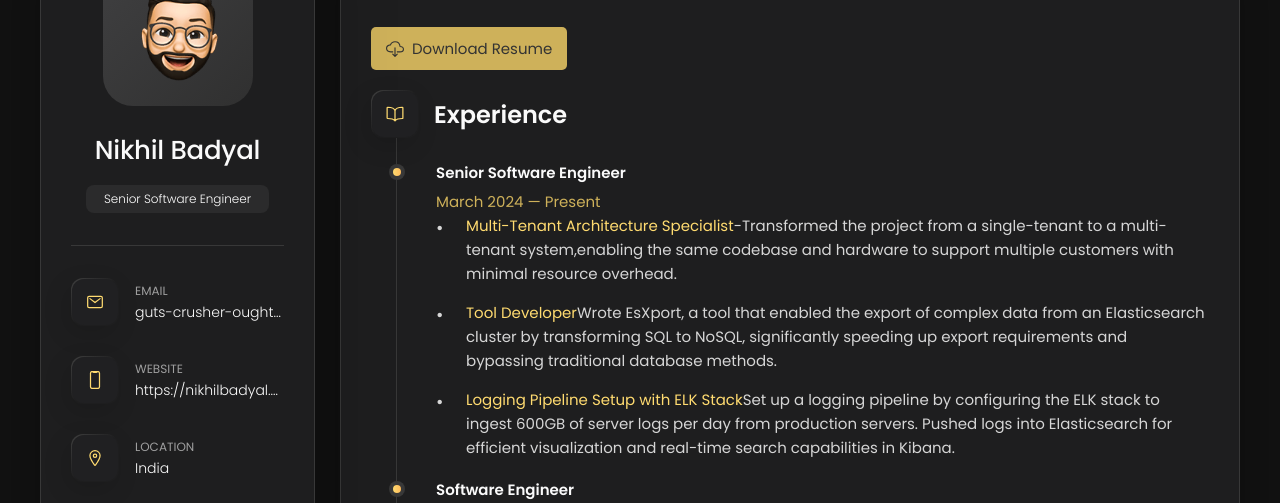
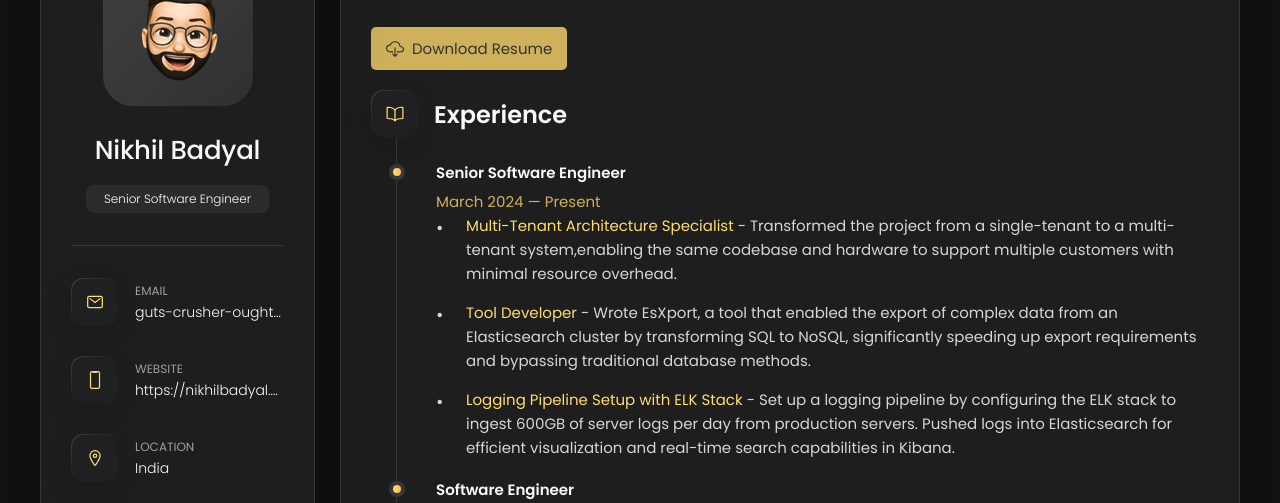
Before and after one commit to nikhilbadyal/nikhilbadyal.github.io, a plain HTML site: page index.html in a window 1280 px wide. Both pictures are taken after a click on the button "Resume". Shown: the part 162-665 px from the top of the page. Drawn offline with nearby package versions, Linux system fonts and the light colour scheme; files whose address does not match are found by name.

Commit message:
👶 Added missing spaces

```diff
--- a/index.html
+++ b/index.html
@@ -424,9 +424,9 @@
 
               <p class="timeline-text">
                 <ul class="styled-list">
-                <li><b>Multi-Tenant Architecture Specialist</b>-Transformed the project from a single-tenant to a multi-tenant system,enabling the same codebase and hardware to support multiple customers with minimal resource overhead.</li>
-                <li><b>Tool Developer</b>Wrote EsXport, a tool that enabled the export of complex data from an Elasticsearch cluster by transforming SQL to NoSQL, significantly speeding up export requirements and bypassing traditional database methods.</li>
-                <li><b>Logging Pipeline Setup with ELK Stack</b>Set up a logging pipeline by configuring the ELK stack to ingest 600GB of server logs per day from production servers. Pushed logs into Elasticsearch for efficient visualization and real-time search capabilities in Kibana.</li>
+                <li><b>Multi-Tenant Architecture Specialist</b> - Transformed the project from a single-tenant to a multi-tenant system,enabling the same codebase and hardware to support multiple customers with minimal resource overhead.</li>
+                <li><b>Tool Developer</b> - Wrote EsXport, a tool that enabled the export of complex data from an Elasticsearch cluster by transforming SQL to NoSQL, significantly speeding up export requirements and bypassing traditional database methods.</li>
+                <li><b>Logging Pipeline Setup with ELK Stack</b> - Set up a logging pipeline by configuring the ELK stack to ingest 600GB of server logs per day from production servers. Pushed logs into Elasticsearch for efficient visualization and real-time search capabilities in Kibana.</li>
                 </ul>
 
             </li>
```
